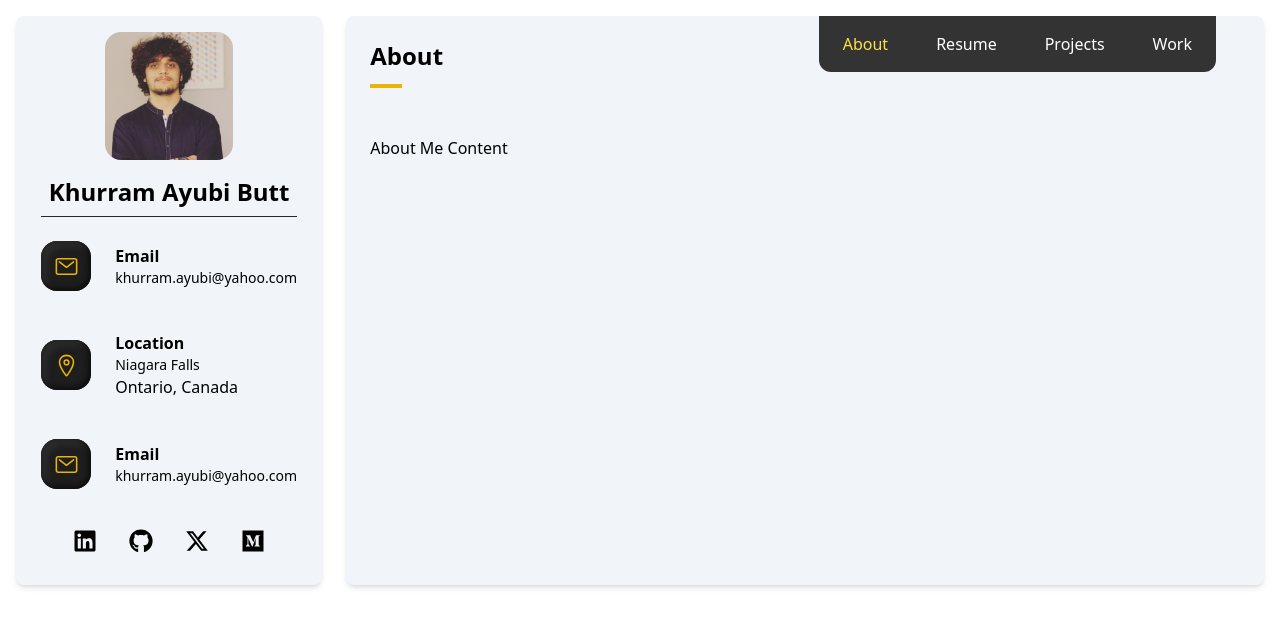
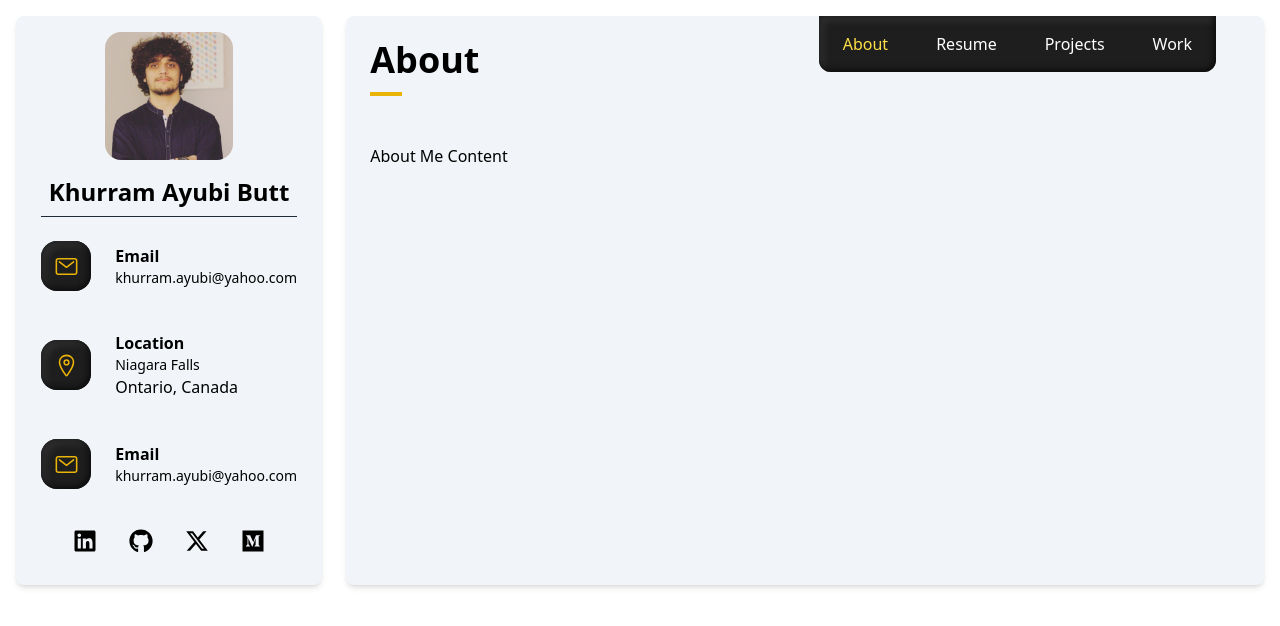
Before and after one commit to khurramayubi/khurramayubi.github.io, a React (Vite) app: page / in a window 1280 px wide. Shown: the top 626 px of the page. Built offline with nearby package versions, Linux system fonts and the light colour scheme.

Commit message:
Style changes for navbar

```diff
--- a/src/App.tsx
+++ b/src/App.tsx
@@ -59,18 +59,18 @@ function App() {
 					<div className="w-full flex flex-col lg:flex-row">
 						{/* Left Section of Right Column */}
 						<div className="flex-1 pr-6">
-							<h2 className="text-2xl font-bold mb-3 capitalize">
+							<h2 className="text-4xl font-bold mb-3 capitalize">
 								{activeSection}
 							</h2>
 							<div className="w-8 h-1 mb-12 bg-yellow-500"></div>
 						</div>
 						{/* Navbar */}
-						<nav className="lg:w-auto w-full bg-[#333333] flex gap-2 lg:gap-4 p-4 lg:p-2 border-t lg:border-t-0 border-gray-300 lg:absolute fixed lg:top-0 lg:right-12 lg:bottom-auto bottom-0 lg:left-auto left-0 lg:rounded-b-xl lg:rounded-t-none rounded-t-xl">
+						<nav className="lg:w-auto w-full bg-[#1e1e1e] shadow-tile z-10 flex gap-2 lg:gap-4 p-4 lg:p-2 border-t lg:border-t-0 border-gray-300 lg:absolute fixed lg:top-0 lg:right-12 lg:bottom-auto bottom-0 lg:left-auto left-0 lg:rounded-b-xl lg:rounded-t-none rounded-t-xl">
 							{Object.keys(sections).map((section) => (
 								<a
 									key={section}
 									onClick={() => setActiveSection(section as SectionKey)} // Cast section to SectionKey
-									className={`w-full lg:w-auto px-4 py-2 text-left lg:text-center rounded capitalize ${
+									className={`w-full lg:w-auto px-4 py-2 lg:text-center rounded capitalize ${
 										activeSection === section
 											? "text-yellow-300"
 											: " text-white hover:bg-gray-400"
--- a/src/output.css
+++ b/src/output.css
@@ -1083,6 +1083,10 @@ video {
   top: 0px;
 }
 
+.z-10 {
+  z-index: 10;
+}
+
 .mx-auto {
   margin-left: auto;
   margin-right: auto;
@@ -1300,6 +1304,11 @@ video {
   border-color: rgb(31 41 55 / var(--tw-border-opacity, 1));
 }
 
+.border-red-300 {
+  --tw-border-opacity: 1;
+  border-color: rgb(252 165 165 / var(--tw-border-opacity, 1));
+}
+
 .bg-\[\#1e1e1e\] {
   --tw-bg-opacity: 1;
   background-color: rgb(30 30 30 / var(--tw-bg-opacity, 1));
@@ -1380,6 +1389,11 @@ video {
   background-color: rgb(31 41 55 / var(--tw-bg-opacity, 1));
 }
 
+.bg-black {
+  --tw-bg-opacity: 1;
+  background-color: rgb(0 0 0 / var(--tw-bg-opacity, 1));
+}
+
 .bg-center {
   background-position: center;
 }
@@ -1474,6 +1488,21 @@ video {
 .text-xl {
   font-size: 1.25rem;
   line-height: 1.75rem;
+}
+
+.text-3xl {
+  font-size: 1.875rem;
+  line-height: 2.25rem;
+}
+
+.text-4xl {
+  font-size: 2.25rem;
+  line-height: 2.5rem;
+}
+
+.text-5xl {
+  font-size: 3rem;
+  line-height: 1;
 }
 
 .font-bold {
```
